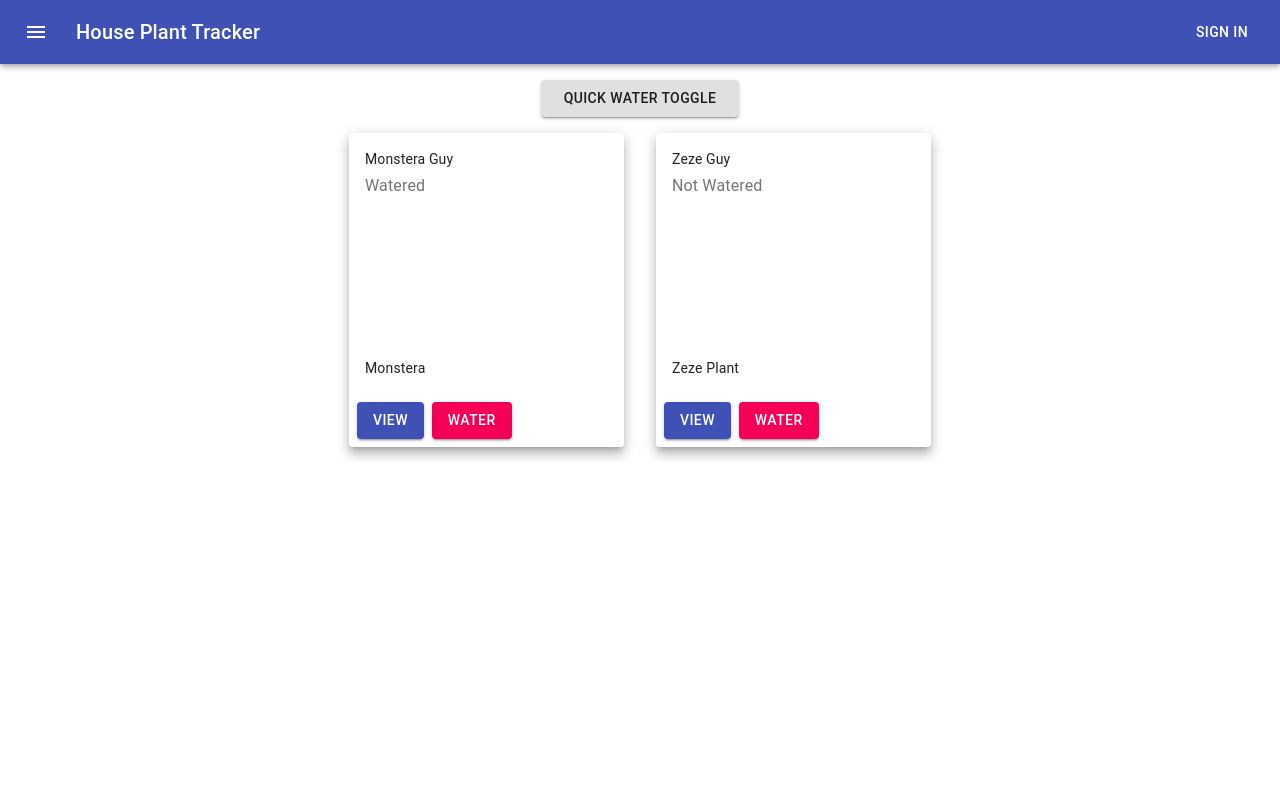
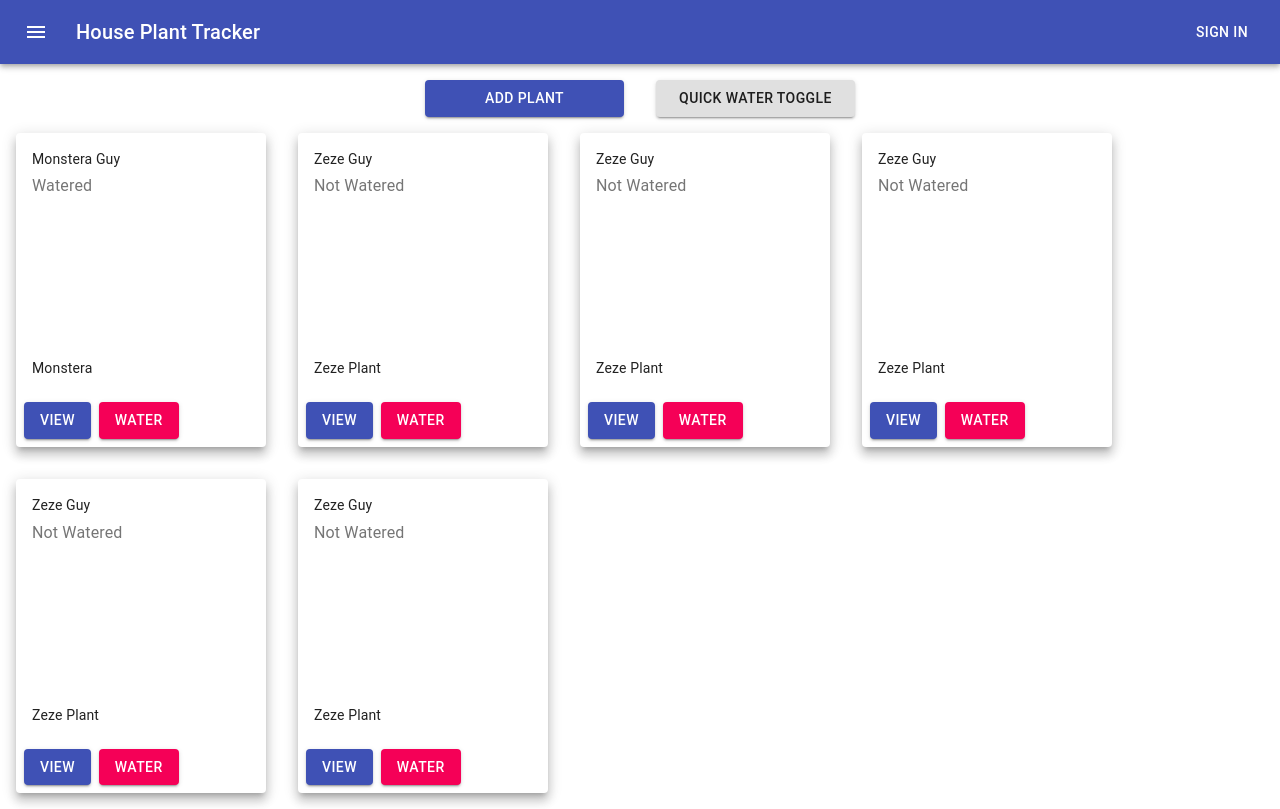
Before and after one commit to ekonine/plant-tracker-v2, a React (Create React App) app: page /manage in a window 1280 px wide. Built offline with nearby package versions, Linux system fonts and the light colour scheme.

Commit message:
fix spacing on manage buttons and add wrap to manage-card-list

```diff
--- a/src/components/manage-card-list/manage-card-list.component.jsx
+++ b/src/components/manage-card-list/manage-card-list.component.jsx
@@ -5,6 +5,7 @@ import ManageCard from '../manage-card/manage-card.component';
 const useStyles = makeStyles({
   root: {
     display: 'flex',
+    flexWrap: 'wrap'
   }
 })
 
--- a/src/components/manage-card/manage-card.component.jsx
+++ b/src/components/manage-card/manage-card.component.jsx
@@ -9,7 +9,7 @@ import {Link} from 'react-router-dom';
 
 const useStyles = makeStyles(theme => ({
   root: {
-    minWidth: 275,
+    minWidth: 250,
     margin: theme.spacing(2),
   },
   title: {
--- a/src/pages/manage/manage.page.jsx
+++ b/src/pages/manage/manage.page.jsx
@@ -6,21 +6,25 @@ import AddPlantForm from '../../components/add-plant-form/add-plant-form.compone
 import {Switch, Route} from 'react-router-dom';
 import QuickWaterButton from '../../components/quick-water-button/quick-water-button.component.jsx';
 import WaterForm from '../../components/water-form/water-form.component.jsx';
+import Button from '@material-ui/core/Button';
 
 //Styles
 const useStyles = makeStyles(theme => ({
-  cardContainer: {
+  subContainer: {
     display: 'flex',
     justifyContent: 'center',
+    flexWrap: 'wrap'
   },
   mainContainer: {
     display: 'flex',
     flexDirection: 'column',
+    flexWrap: 'wrap',
     alignItems: 'center',
-    width: '100vw',
   },
   button: {
     marginTop: theme.spacing(2),
+    marginLeft: theme.spacing(2),
+    marginRight: theme.spacing(2),
     width: '25ch',
   },
 }));
@@ -50,6 +54,46 @@ export default function Manage() {
       plantHouseLoc: 'Living Room Shelf',
       plantBoughtLoc: 'Hipster Shop 2',
     },
+    {
+      plantId: '2',
+      plantSpecies: 'Zeze Plant',
+      plantNickname: 'Zeze Guy',
+      plantWaterStatus: 'Not Watered',
+      plantPrice: 20,
+      plantPriceCurr: 'CAD',
+      plantHouseLoc: 'Living Room Shelf',
+      plantBoughtLoc: 'Hipster Shop 2',
+    },
+    {
+      plantId: '3',
+      plantSpecies: 'Zeze Plant',
+      plantNickname: 'Zeze Guy',
+      plantWaterStatus: 'Not Watered',
+      plantPrice: 20,
+      plantPriceCurr: 'CAD',
+      plantHouseLoc: 'Living Room Shelf',
+      plantBoughtLoc: 'Hipster Shop 2',
+    },
+    {
+      plantId: '4',
+      plantSpecies: 'Zeze Plant',
+      plantNickname: 'Zeze Guy',
+      plantWaterStatus: 'Not Watered',
+      plantPrice: 20,
+      plantPriceCurr: 'CAD',
+      plantHouseLoc: 'Living Room Shelf',
+      plantBoughtLoc: 'Hipster Shop 2',
+    },
+    {
+      plantId: '5',
+      plantSpecies: 'Zeze Plant',
+      plantNickname: 'Zeze Guy',
+      plantWaterStatus: 'Not Watered',
+      plantPrice: 20,
+      plantPriceCurr: 'CAD',
+      plantHouseLoc: 'Living Room Shelf',
+      plantBoughtLoc: 'Hipster Shop 2',
+    },
   ]);
 
   const [quickWaterToggle, setQuickWaterToggle] = React.useState(false);
@@ -63,12 +107,17 @@ export default function Manage() {
       <Switch>
         <Route exact path="/manage">
           <div className={classes.mainContainer}>
-            <QuickWaterButton
-              handleWaterToggle={handleWaterToggle}
-              quickWaterToggle={quickWaterToggle}
-              styles={classes.button}
-            />
-            <div className={classes.cardContainer}>
+            <div className={classes.subContainer}>
+              <Button className={classes.button} variant="contained" color="primary">
+                Add Plant
+              </Button>
+              <QuickWaterButton
+                handleWaterToggle={handleWaterToggle}
+                quickWaterToggle={quickWaterToggle}
+                styles={classes.button}
+              />
+            </div>
+            <div>
               <ManageCardList plantData={plantData} />
             </div>
           </div>
```
